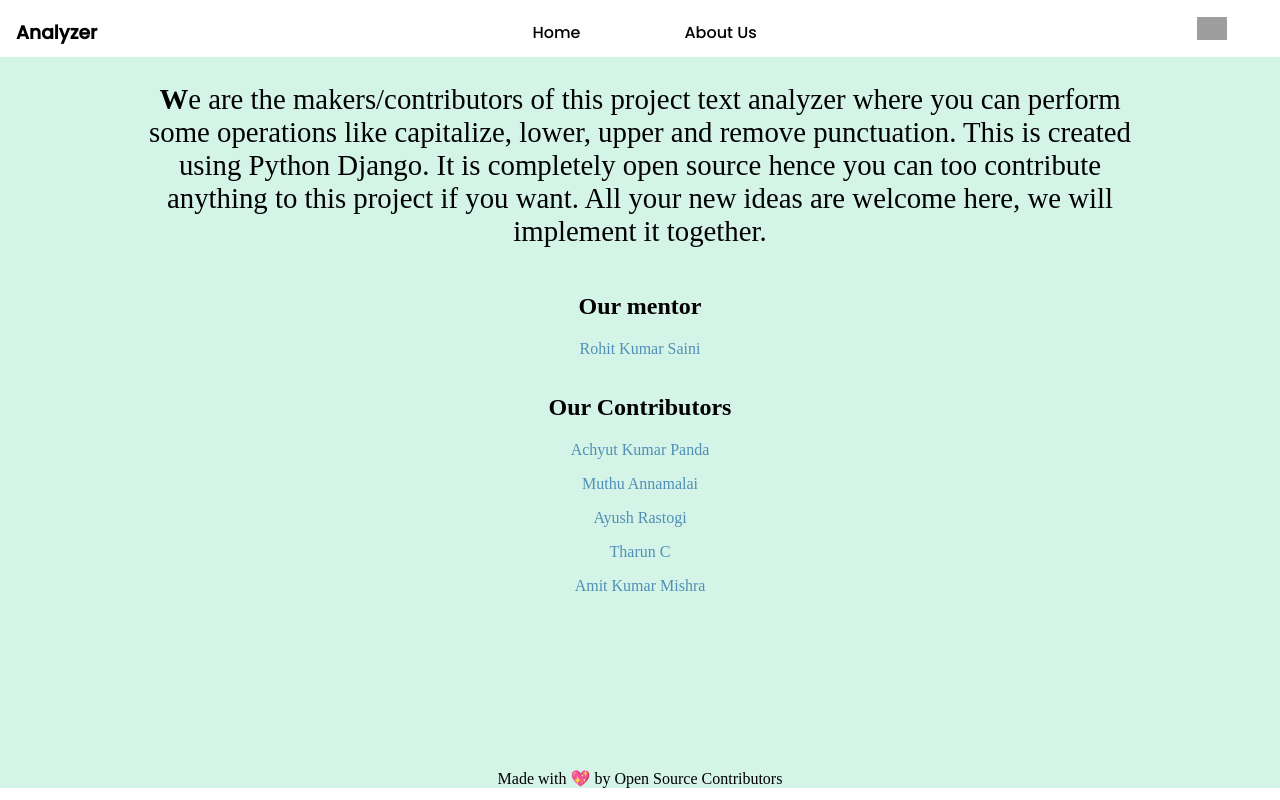
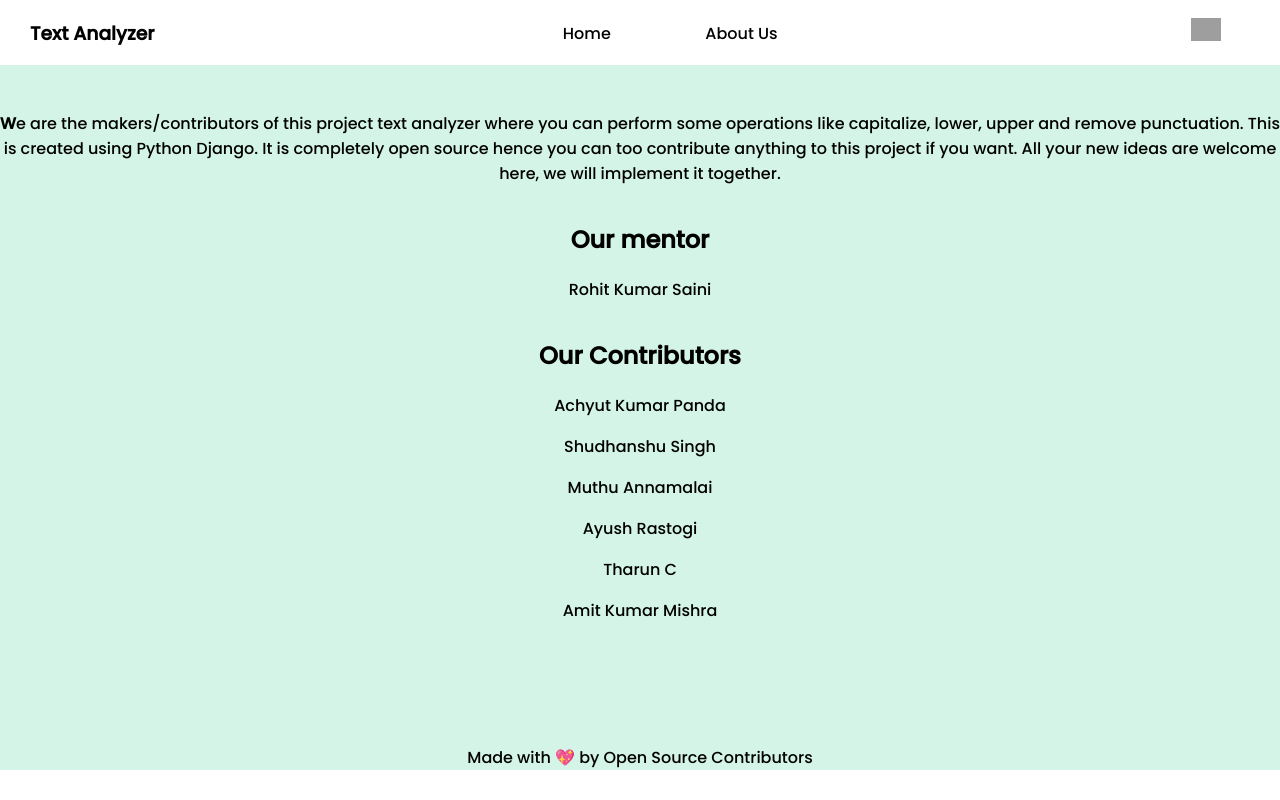
Before and after one commit to rockingrohit9639/TextAnalyzer, a Django app: page /about in a window 1280 px wide. Run offline with Django 3.2, Linux system fonts and the light colour scheme; grey boxes are pictures that could not be loaded.

Commit message:
minor changes

```diff
--- a/templates/about.html
+++ b/templates/about.html
@@ -11,29 +11,17 @@
     <link href="https://fonts.googleapis.com/css2?family=Poppins:wght@500&display=swap" rel="stylesheet">
     <!-- <link rel="stylesheet" href=""> -->
     <style>
-        body {
+        body{
             margin: 0;
             padding: 0;
-            overflow-x: hidden;
         }
-
         .container {
             margin: 0;
+            padding: 0;
             width: 100%;
-            height: 1.5vh;
+            height: 100%;
             font-family: 'Poppins', sans-serif;
-            background-color: #fff;
-        }
-
-        .navbar {
-            position: absolute;
-            top: 0;
-            width: 100%;
-        }
-
-        a {
-            text-decoration: none;
-            color: inherit;
+            background-color: #D4F4E7;
         }
 
         .navbar {
@@ -43,10 +31,7 @@
             display: flex;
             justify-content: space-between;
             align-items: center;
-            padding: 2vh 2vh;
-            height: 2vh;
-            background-color: #fff;
-            margin: 1vh 0 1vh 0;
+            padding: 0 10px;
 
         }
 
@@ -78,76 +63,70 @@
 
         .main {
             padding: 0;
-            margin-top: 45px;
-            height: 89vh;
+            margin-top: 65px;
+            height: 85vh;
             overflow: hidden;
         }
 
         .main-content {
+            padding-left: 0;
+            padding-right: 0;
+            margin: 0;
             display: flex;
             flex-direction: column;
+            padding-top: 30px;
             align-items: center;
-            height: 100%;
-            background-color: #D4F4E7;
-        }
-
-        footer {
-            background-color: #D4F4E7;
-        }
-
-        .center {
-            width: 80%;
-            margin: 2% auto;
-            font-weight: 400;
-            font-size: 1.8rem;
             text-align: center;
         }
 
-        .mentor,
-        .contributors {
-            width: 80%;
-            text-align: center;
-        }
-
-        .mentor a,
-        .contributors a {
-            color: rgb(80, 143, 182);
+        .logo {
+            padding-left: 20px;
         }
     </style>
 </head>
 
 <body>
+
     <div class="container">
+
         <div class="navbar">
+
             <div class="logo">
-                <h3><a href="#">Analyzer</a></h3>
+                <h3><a href="/"> Text Analyzer</a></h3>
             </div>
+
             <div class="nav-links">
                 <li><a href="/">Home</a></li>
-                <li><a href="#">About Us</a></li>
+                <li><a href="/about">About Us</a></li>
             </div>
+
             <div class="social">
                 <li><a href=""><img class="git-logo" src="https://image.flaticon.com/icons/png/512/25/25231.png"></a>
                 </li>
             </div>
 
         </div>
-    </div>
+
         <div class="main">
             <div class="main-content">
-            <p class="center"><b>W</b>e are the makers/contributors of this project text analyzer where you can
+
+                <p><b>W</b>e are the makers/contributors of this project text analyzer where you can
                     perform
                     some operations like capitalize, lower, upper and remove punctuation. This is created using
                     Python Django. It is completely open source hence you can too contribute anything to
                     this project if you want. All your new ideas are welcome here, we
-                will implement it together.</p>
+                    will implement it together.
+                </p>
+
                 <div class="mentor">
                     <h2>Our mentor</h2>
-                <p><a href="https://github.com/rockingrohit9639">Rohit Kumar Saini</a></p>
+                    <p><a href="https://github.com/rockingrohit9639" target="_blank">Rohit Kumar Saini</a></p>
                 </div>
+
                 <div class="contributors">
                     <h2>Our Contributors</h2>
                     <p><a href="https://github.com/Sloth-Panda">Achyut Kumar Panda</p>
+                    <p><a href="https://github.com/ShudhanshuSingh">Shudhanshu Singh</p>
                     <p><a href="https://github.com/muthuannamalai12">Muthu Annamalai</p>
                     <p><a href="https://github.com/ayushrastogi689">Ayush Rastogi</p>
                     <p><a href="https://github.com/tharunc">Tharun C</p>
@@ -156,13 +135,15 @@
 
             </div>
         </div>
+
         <footer style="text-align: center;">
             Made with 💖 by Open Source Contributors
         </footer>
-    <!-- <img src="https://freellustrustrations.s3.us-east-2.amazonaws.com/free-images/thumbimg_71857972thumbejpg.jpg"> -->
     </div>
 
-    <!-- <script src="" async defer></script> -->
+
+
+
 </body>
 
 </html>
--- a/templates/analyze.html
+++ b/templates/analyze.html
@@ -106,7 +106,7 @@
     <div class="container">
         <div class="navbar">
             <div class="logo">
-                <h3><a href="/">Analyzer</a></h3>
+                <h3><a href="/"> Text Analyzer</a></h3>
             </div>
             <div class="nav-links">
                 <li><a href="/">Home</a></li>
```
Also changed, not shown: templates/home.html (+4 -5 lines). Lines whose indentation alone changed are shown as unchanged.
